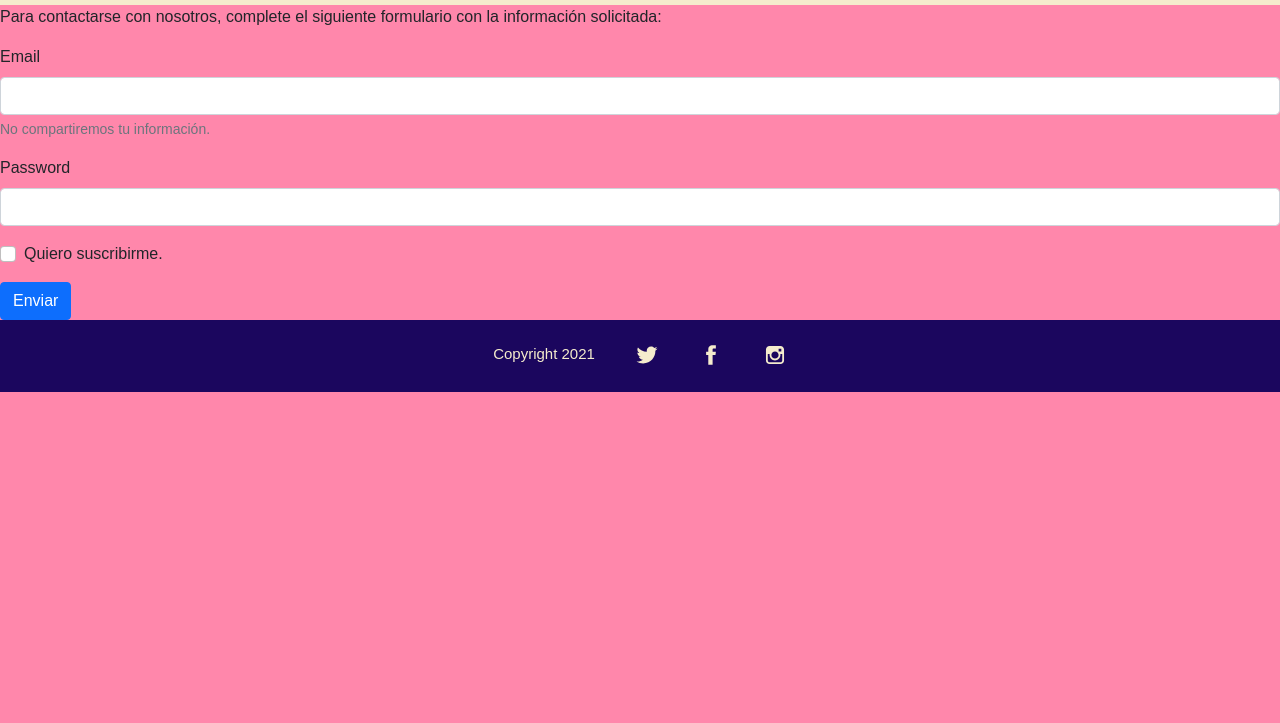
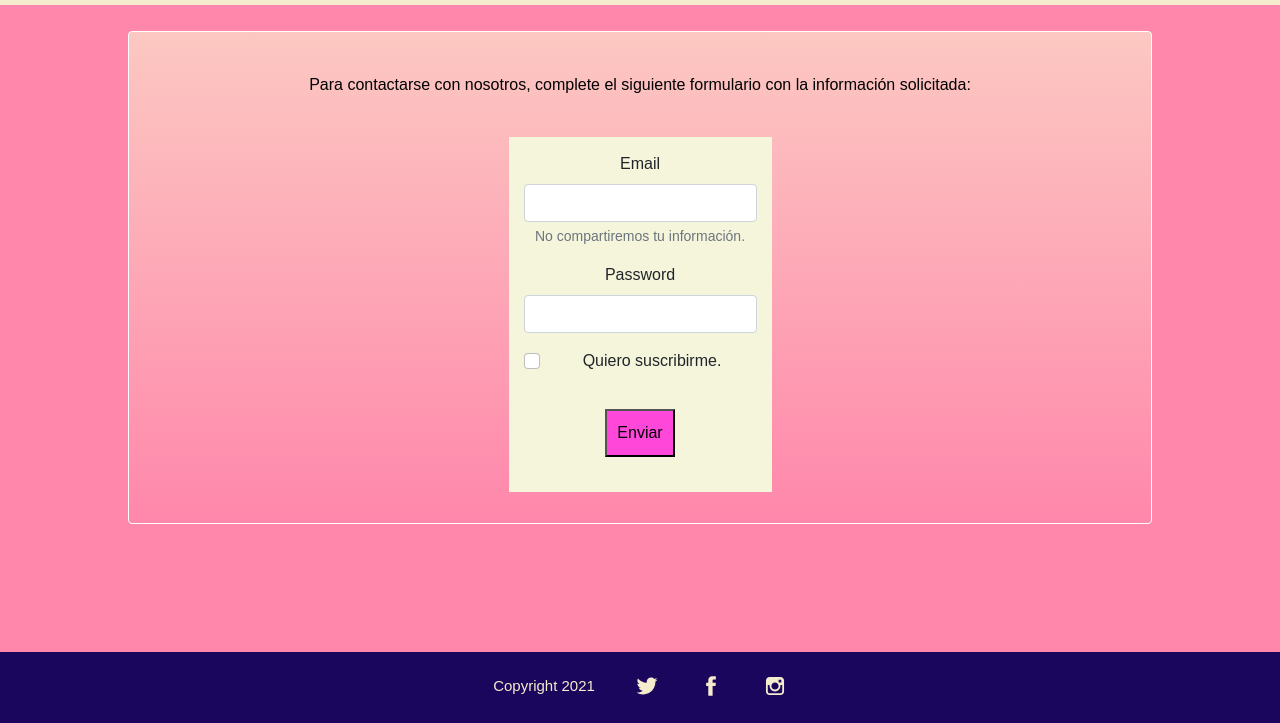
Before and after one commit to camila-camano/desarrollo-web, a website: page pages/contacto.html in a window 1280 px wide. Shown: the part 133-856 px from the top of the page. Before the commit the page ends 800 px from the top, so only its background shows below. Drawn offline with nearby package versions, Linux system fonts and the light colour scheme; a web font is replaced by a local one.

Commit message:
contacto con sass

```diff
--- a/pages/contacto.html
+++ b/pages/contacto.html
@@ -93,7 +93,7 @@
                     <input type="checkbox" class="form-check-input" id="exampleCheck1">
                     <label class="form-check-label" for="exampleCheck1">Quiero suscribirme.</label>
                   </div>
-                  <button type="submit" class="btn btn-primary">Enviar</button>
+                  <button class="formulario--boton" type="submit" class="btn btn-primary">Enviar</button>
                 </form>
 
               </div>
--- /dev/null
+++ b/scss/_contacto.scss
@@ -0,0 +1,43 @@
+.formulario--contenedor {
+  background-color: #fcc8c2;
+  background-image: linear-gradient(#fcc8c2, #ff87ab);
+
+  margin: 30px;
+  text-align: center;
+  border: 1px solid rgb(255, 255, 255);
+  border-radius: 4px;
+  margin-left: 10%;
+  margin-right: 10%;
+  margin-top: 2%;
+  margin-bottom: 10%;
+  padding: 1rem;
+  border: 1px solid rgb(255, 255, 255);
+  border-radius: 4px;
+  text-align: center;
+
+  display: flex;
+  flex-direction: column;
+  align-items: center;
+
+  .formulario--info {
+    margin: 25px;
+    text-align: center;
+    color: #000000;
+  }
+}
+
+.formulario {
+  background-color: beige;
+  margin: 15px;
+  padding: 15px;
+  .formulario--item {
+    margin: 10px;
+    text-align: left;
+    color: black;
+  }
+  .formulario--boton {
+    margin: 20px;
+    padding: 10px;
+    background-color: $rosa-fuerte;
+  }
+}
--- a/scss/style.scss
+++ b/scss/style.scss
@@ -10,3 +10,4 @@
 @import "nosotros"; //estilos de la página nosotros
 @import "catalogo"; // estilos del catalogo
 @import "servicios"; //estilos de los servicios
+@import "contacto"; //estilos del contacto
```
Also changed, not shown: css/style.css, scss/_contacto.html (deleted), 1 other file.
